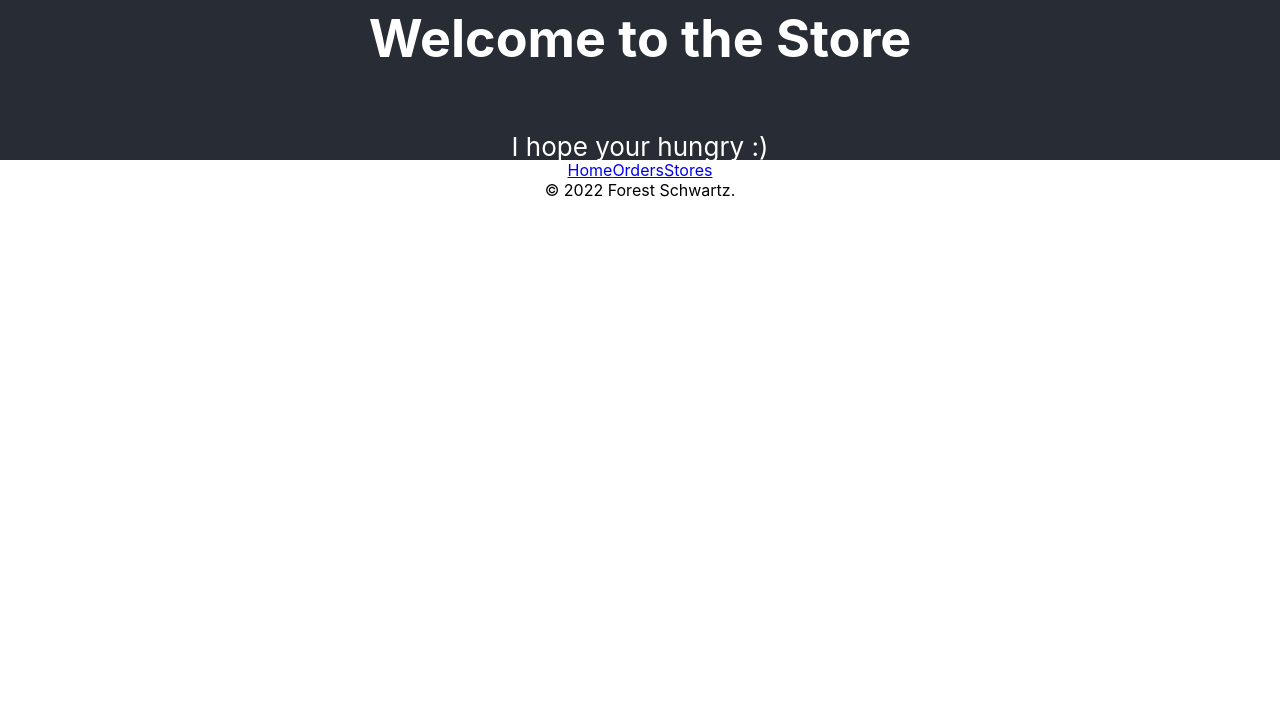
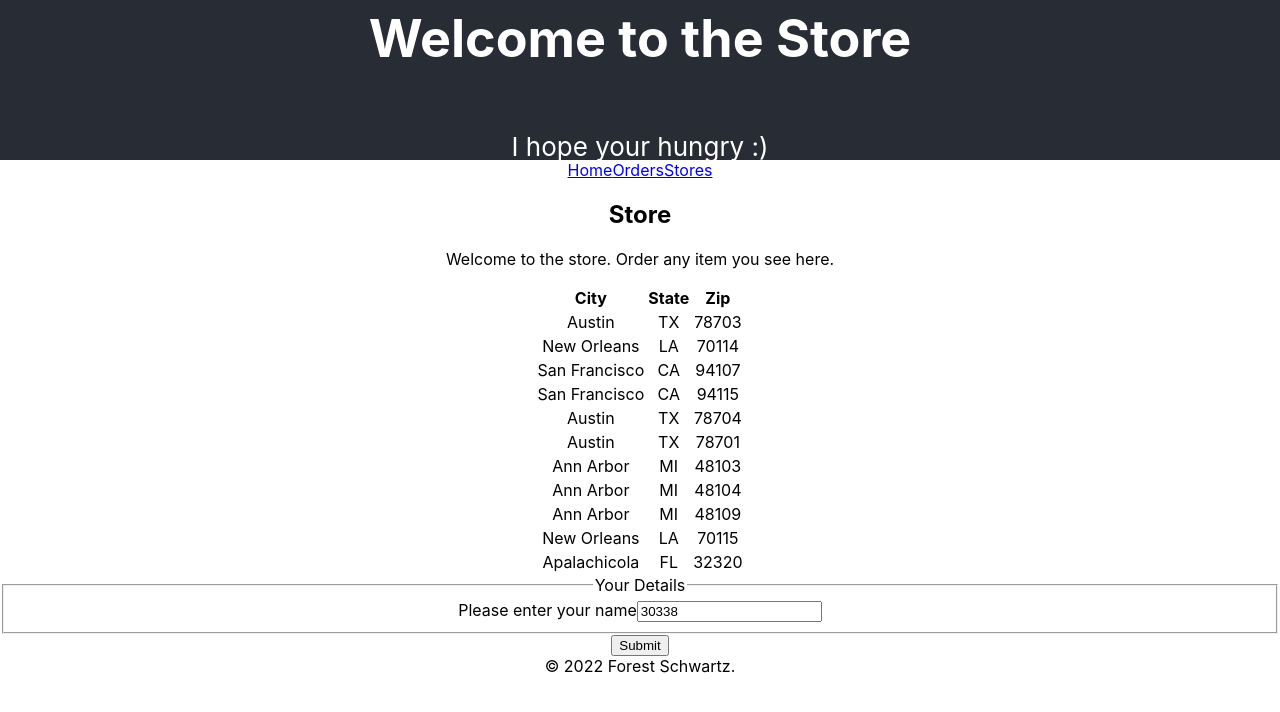
Before and after one commit to Bosque77/CS_290, a React (Create React App) app: page /stores in a window 1280 px wide. Shown: the top 712 px of the page. Built offline with nearby package versions, Linux system fonts and the light colour scheme.

Commit message:
almost finished... need to add styling

```diff
--- a/src/App.js
+++ b/src/App.js
@@ -5,6 +5,7 @@ import React from "react";
 import { BrowserRouter as Router, Route } from "react-router-dom";
 import HomePage from "./pages/HomePage";
 import OrderPage from "./pages/OrderPage";
+import StoresPage from "./pages/StoresPage";
 import Nav from "./components/Nav";
 
 function App() {
@@ -25,6 +26,9 @@ function App() {
           <Route path="/order" exact>
             <OrderPage />
           </Route>
+          <Route path="/stores" exact>
+            <StoresPage />
+          </Route>
         </main>
       </Router>
       <footer>© 2022 Forest Schwartz.</footer>
--- a/src/components/StoreRow.js
+++ b/src/components/StoreRow.js
@@ -0,0 +1,17 @@
+import React from "react";
+
+
+const StoreRow = ({item}) => {
+    return(
+        <>
+            <tr>
+                <td>{item.city}</td>
+                <td>{item.state}</td>
+                <td>{item.zipCode}</td>
+            </tr>
+        </>
+    )
+}
+
+
+export default StoreRow
--- a/src/components/StoreTable.js
+++ b/src/components/StoreTable.js
@@ -0,0 +1,26 @@
+import React from "react";
+import StoreRow from "./StoreRow";
+import stores from "../data/stores";
+
+const StoreTable = () => {
+  return (
+    <>
+      <table>
+        <thead>
+          <tr>
+            <th>City</th>
+            <th>State</th>
+            <th>Zip</th>
+          </tr>
+        </thead>
+        <tbody>
+
+            {stores.map( item => <StoreRow item={item} key={item.id} /> )}
+
+        </tbody>
+      </table>
+    </>
+  );
+};
+
+export default StoreTable;
--- a/src/components/ZipSearch.js
+++ b/src/components/ZipSearch.js
@@ -0,0 +1,32 @@
+import React from "react";
+import { useState } from "react";
+
+const ZipSearch = () => {
+
+    const [zipCode, setZip] = useState(30338)
+
+
+    const onSubmit = (e) => {
+        alert(`the zipcode you entered is ${zipCode}`);
+        e.preventDefault();
+    }
+
+    return(
+        <>
+        <form>
+        <fieldset>
+            <legend>Your Details</legend>
+            <label>Please enter your name
+              <input type="text" value={zipCode}
+                onChange={e => setZip(e.target.value)} />
+            </label>
+
+          </fieldset>
+          <button onClick={e => onSubmit(e)}>Submit</button>
+        </form>
+        </>
+    )
+
+}
+
+export default ZipSearch
--- a/src/pages/StoresPage.js
+++ b/src/pages/StoresPage.js
@@ -0,0 +1,19 @@
+import React from "react";
+import StoreTable from "../components/StoreTable";
+import ZipSearch from "../components/ZipSearch";
+
+
+const StoresPage = () => {
+  return (
+    <>
+      <article>
+        <h2>Store</h2>
+        <p>Welcome to the store. Order any item you see here.</p>
+        <StoreTable />
+        <ZipSearch />
+      </article>
+    </>
+  );
+};
+
+export default StoresPage;
```
